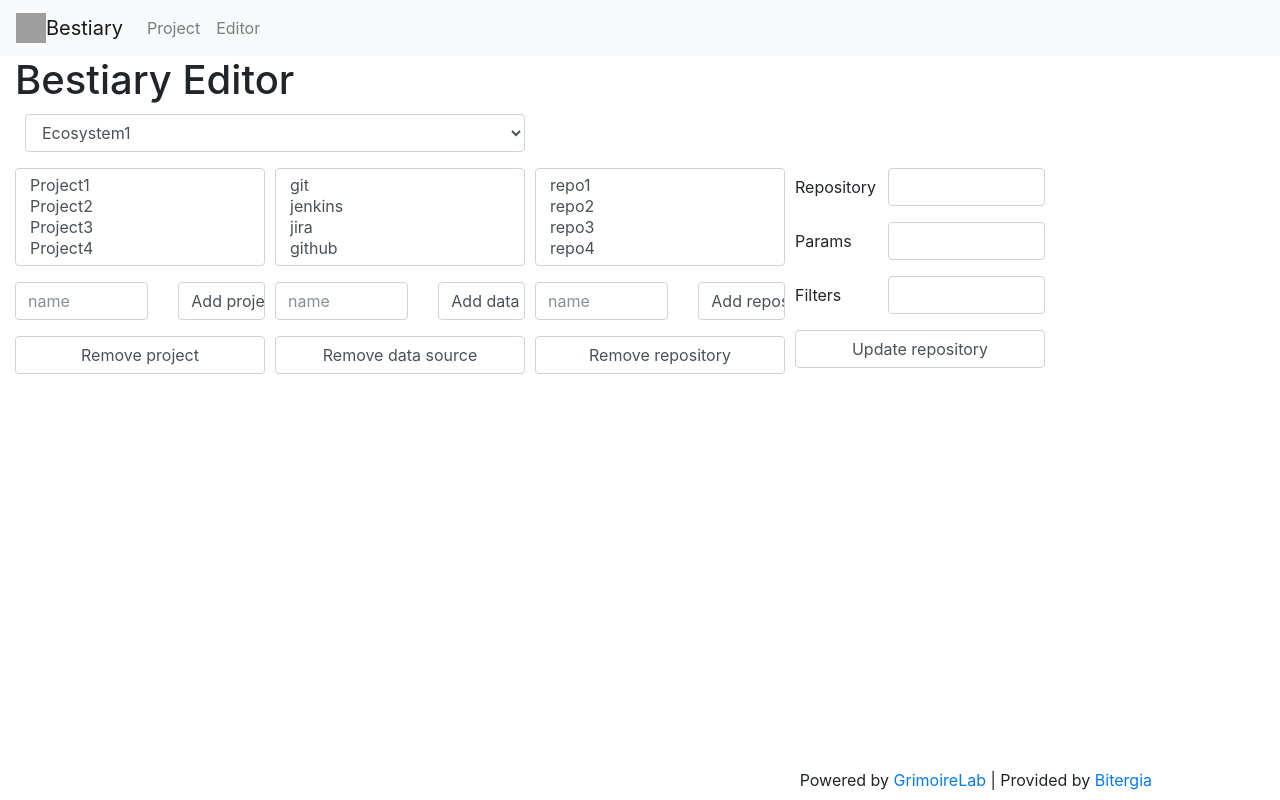
After one commit to chaoss/grimoirelab-bestiary, a Django app: page /editor/ in a window 1280 px wide. The commit adds this page. Run offline with Django 3.2, Linux system fonts and the light colour scheme; some libraries are stand-ins or nearby versions; grey boxes are pictures that could not be loaded.

Commit message:
[editor] Add non functional bestiary editor

```diff
--- a/django_bestiary/django_bestiary/templates/base.html
+++ b/django_bestiary/django_bestiary/templates/base.html
@@ -45,6 +45,9 @@
                 <li class="nav-item">
                     <a class="nav-link {% if active_page == 'project' %} 'active' {% endif %}" href="/projects">Project</a>
                 </li>
+                <li class="nav-item">
+                    <a class="nav-link {% if active_page == 'editor' %} 'active' {% endif %}" href="/projects/editor">Editor</a>
+                </li>
             </ul>
 
         </nav>
--- a/django_bestiary/django_bestiary/urls.py
+++ b/django_bestiary/django_bestiary/urls.py
@@ -19,6 +19,6 @@ from django.contrib import admin
 
 urlpatterns = [
     url(r'^admin/', admin.site.urls),
-    url(r'^$', include('projects.urls')),
+    url(r'^', include('projects.urls')),
     url(r'^projects/', include('projects.urls'))
 ]
--- /dev/null
+++ b/django_bestiary/projects/templates/projects/editor.html
@@ -0,0 +1,119 @@
+{% extends 'base.html' %}
+{% with active_page="editor" %}
+
+{% block title %}Bestiary Editor{% endblock %}
+
+{% block head %}
+    {{ block.super }}
+    <style type="text/css">
+      .four-column {float: left; width: 20%; margin-right: 10px;
+                    height: 90%; min-height: 600px;}
+    </style>
+{% endblock %}
+
+{% block body %}
+
+<!-- Upper row -->
+<div><h1>Bestiary Editor</h1></div>
+<div style="width: 40%; margin: 10px">
+  <form>
+    <div class="form-group">
+      <select class="form-control">
+        <option>Ecosystem1</option>
+        <option>Ecosystem2</option>
+        <option>Ecosystem3</option>
+        <option>Ecosystem4</option>
+      </select>
+    </div>
+  </form>
+</div>
+<div style="clear:both; width:90%;"></div>
+
+<!-- Four columns -->
+
+<div class="four-column">
+  <form>
+    <div class="form-group">
+      <select multiple="10" class="form-control">
+        <option>Project1</option>
+        <option>Project2</option>
+        <option>Project3</option>
+        <option>Project4</option>
+      </select>
+    </div>
+    <div class="form-group row">
+      <div class="col-sm-7"><input type="text" name="project_name_add" placeholder="name" class="form-control"></div>
+      <div class="col-sm-5"><input type="button" value="Add project" class="form-control"></div>
+    </div>
+    <div class="form-group">
+      <input type="button" value="Remove project" class="form-control">
+    </div>
+  </form>
+</div>
+
+<div class="four-column">
+  <form>
+    <div class="form-group">
+      <select multiple="10" class="form-control">
+        <option>git</option>
+        <option>jenkins</option>
+        <option>jira</option>
+        <option>github</option>
+      </select>
+    </div>
+    <div class="form-group row">
+      <div class="col-sm-7"><input type="text" name="data_source_name_add" placeholder="name" class="form-control"></div>
+      <div class="col-sm-5"><input type="button" value="Add data source" class="form-control"></div>
+    </div>
+    <div class="form-group">
+      <input type="button" value="Remove data source" class="form-control">
+    </div>
+  </form>
+</div>
+
+<div class="four-column">
+  <form>
+    <div class="form-group">
+      <select multiple="10" class="form-control">
+        <option>repo1</option>
+        <option>repo2</option>
+        <option>repo3</option>
+        <option>repo4</option>
+      </select>
+    </div>
+    <div class="form-group row">
+      <div class="col-sm-7"><input type="text" name="repository_name_add" placeholder="name" class="form-control"></div>
+      <div class="col-sm-5"><input type="button" value="Add repository" class="form-control"></div>
+    </div>
+    <div class="form-group">
+      <input type="button" value="Remove repository" class="form-control">
+    </div>
+  </form>
+</div>
+
+<div class="four-column">
+  <form>
+    <div class="form-group row">
+      <label class="col-sm-4 col-form-label">Repository</label>
+      <div class="col-sm-8"><input type="text" class="form-control"></div>
+    </div>
+    <div class="form-group row">
+      <label class="col-sm-4 col-form-label">Params</label>
+      <div class="col-sm-8"><input type="text" class="form-control"></div>
+    </div>
+    <div class="form-group row">
+      <label class="col-sm-4 col-form-label">Filters</label>
+      <div class="col-sm-8"><input type="text" class="form-control"></div>
+    </div>
+
+    <div class="form-group row">
+      <div class="col-sm-12">
+        <input type="button" value="Update repository" class="form-control">
+      </div>
+    </div>
+    </div>
+  </form>
+</div>
+
+{% endblock %}
+{% endwith  %}
--- a/django_bestiary/projects/urls.py
+++ b/django_bestiary/projects/urls.py
@@ -5,5 +5,6 @@ from . import views
 urlpatterns = [
     url(r'^import/$', views.import_from_file),
     url(r'^export/$', views.export_to_file),
+    url(r'^editor/$', views.editor, name='editor'),
     url(r'^$', views.index, name='index'),
 ]
--- a/django_bestiary/projects/views.py
+++ b/django_bestiary/projects/views.py
@@ -25,6 +25,14 @@ def index(request):
     context.update(find_projects())
     context.update(find_project_data_sources(project))
     context['project_selected'] = project
+    render_index = template.render(context, request)
+    return HttpResponse(render_index)
+
+
+def editor(request):
+    """ Shows the Bestiary Editor """
+    template = loader.get_template('projects/editor.html')
+    context = {}
     render_index = template.render(context, request)
     return HttpResponse(render_index)
 
```
